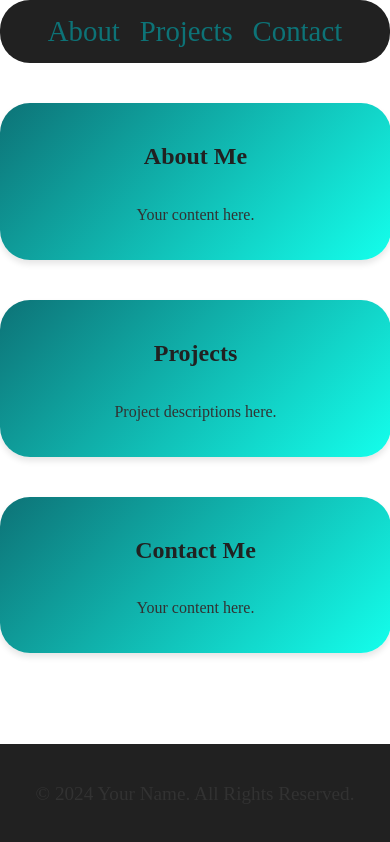
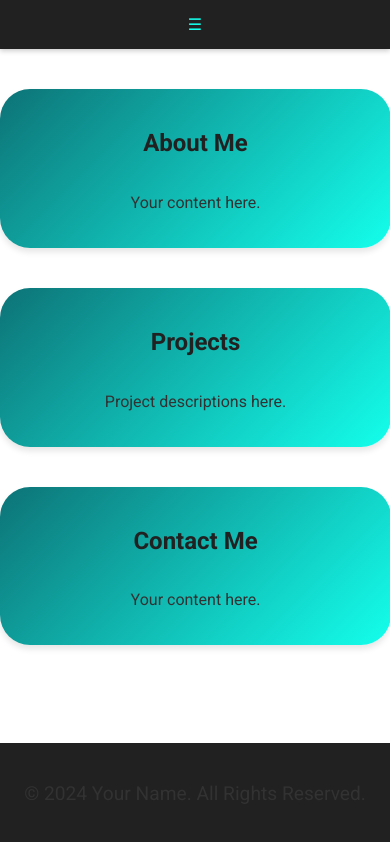
Before and after one commit to AnthonyMillerGit/Portfolio, a React (Create React App) app: page / in a window 390 px wide. Built offline with nearby package versions, Linux system fonts and the light colour scheme.

Commit message:
update header with font and hamburger menu for responsiveness

```diff
--- a/public/index.html
+++ b/public/index.html
@@ -2,6 +2,7 @@
 <html lang="en">
   <head>
     <meta charset="utf-8" />
+    <link href="https://fonts.googleapis.com/css2?family=Roboto:wght@400;700&display=swap" rel="stylesheet">
     <link rel="icon" href="%PUBLIC_URL%/favicon.ico" />
     <meta name="viewport" content="width=device-width, initial-scale=1" />
     <meta name="theme-color" content="#000000" />
--- a/src/Components/Header.js
+++ b/src/Components/Header.js
@@ -1,61 +1,86 @@
-// src/components/Header.js
-import React from 'react';
-import styled from 'styled-components';
+import React, { useState } from 'react';
+import styled, { createGlobalStyle } from 'styled-components';
+
+const GlobalStyle = createGlobalStyle`
+  body {
+    font-family: 'Roboto', sans-serif;
+  }
+`;
 
 const HeaderContainer = styled.header`
   display: flex;
   flex-direction: column;
   align-items: center;
   justify-content: center;
-  background-color: #212121; // Dark Gray background
-  color: #14FFEC; // Cyan text for contrast
-  padding: 20px 10px; // Adjusted for better spacing on all devices
+  background-color: #212121;
+  color: #14FFEC;
+  padding: 20px 10px;
   text-align: center;
   position: sticky;
   top: 0;
   transition: all 0.5s ease-in-out;
   z-index: 100;
-  border-radius: 30px; /* Adjust the radius as needed */
-  overflow: hidden; /* Ensures content respects the border radius */
+  box-shadow: 0 2px 5px rgba(0,0,0,0.2);
 
   @media (max-width: 768px) {
-    padding: 18px 8px; // Slightly reduce padding for tablets
+    padding: 18px 8px;
   }
 
   @media (max-width: 480px) {
-    padding: 15px 5px; // Reduce padding for mobile devices
+    padding: 15px 5px;
   }
 `;
 
 const NavigationLink = styled.a`
-  color: #0D7377; // Teal links
+  color: #0D7377;
   text-decoration: none;
-  margin: 0 100px; // Increased spacing
+  margin: 0 15px;
   font-size: 1.8rem;
   transition: color 0.3s ease-in-out, transform 0.3s ease-in-out;
 
-  &:hover {
-    color: #14FFEC; // Cyan on hover
+  &:hover, &:focus {
+    color: #14FFEC;
     transform: translateY(-2px);
   }
 
-  @media (max-width: 768px) {
-    margin: 0 15px;
-  }
-
-  @media (max-width: 480px) {
-    margin: 0 10px;
+  &:active {
+    color: lightgray;
   }
 `;
 
-const Header = () => (
-  <HeaderContainer>
-    <nav>
-      <NavigationLink href="#about">About</NavigationLink>
-      <NavigationLink href="#projects">Projects</NavigationLink>
-      <NavigationLink href="#contact">Contact</NavigationLink>
-    </nav>
-  </HeaderContainer>
-);
+const MenuIcon = styled.div`
+  display: none;
+  @media (max-width: 768px) {
+    display: block;
+    cursor: pointer;
+  }
+`;
+
+const NavLinksContainer = styled.div`
+  display: flex;
+  justify-content: center;
+  @media (max-width: 768px) {
+    display: ${props => props.isOpen ? 'flex' : 'none'};
+    flex-direction: column;
+  }
+`;
+
+const Header = () => {
+  const [isOpen, setIsOpen] = useState(false);
+
+  return (
+    <>
+      <GlobalStyle />
+      <HeaderContainer>
+        <MenuIcon onClick={() => setIsOpen(!isOpen)}>☰</MenuIcon>
+        <NavLinksContainer isOpen={isOpen}>
+          <NavigationLink href="#about" aria-label="About Me">About</NavigationLink>
+          <NavigationLink href="#projects" aria-label="My Projects">Projects</NavigationLink>
+          <NavigationLink href="#contact" aria-label="Contact Me">Contact</NavigationLink>
+        </NavLinksContainer>
+      </HeaderContainer>
+    </>
+  );
+};
 
 export default Header;
```
